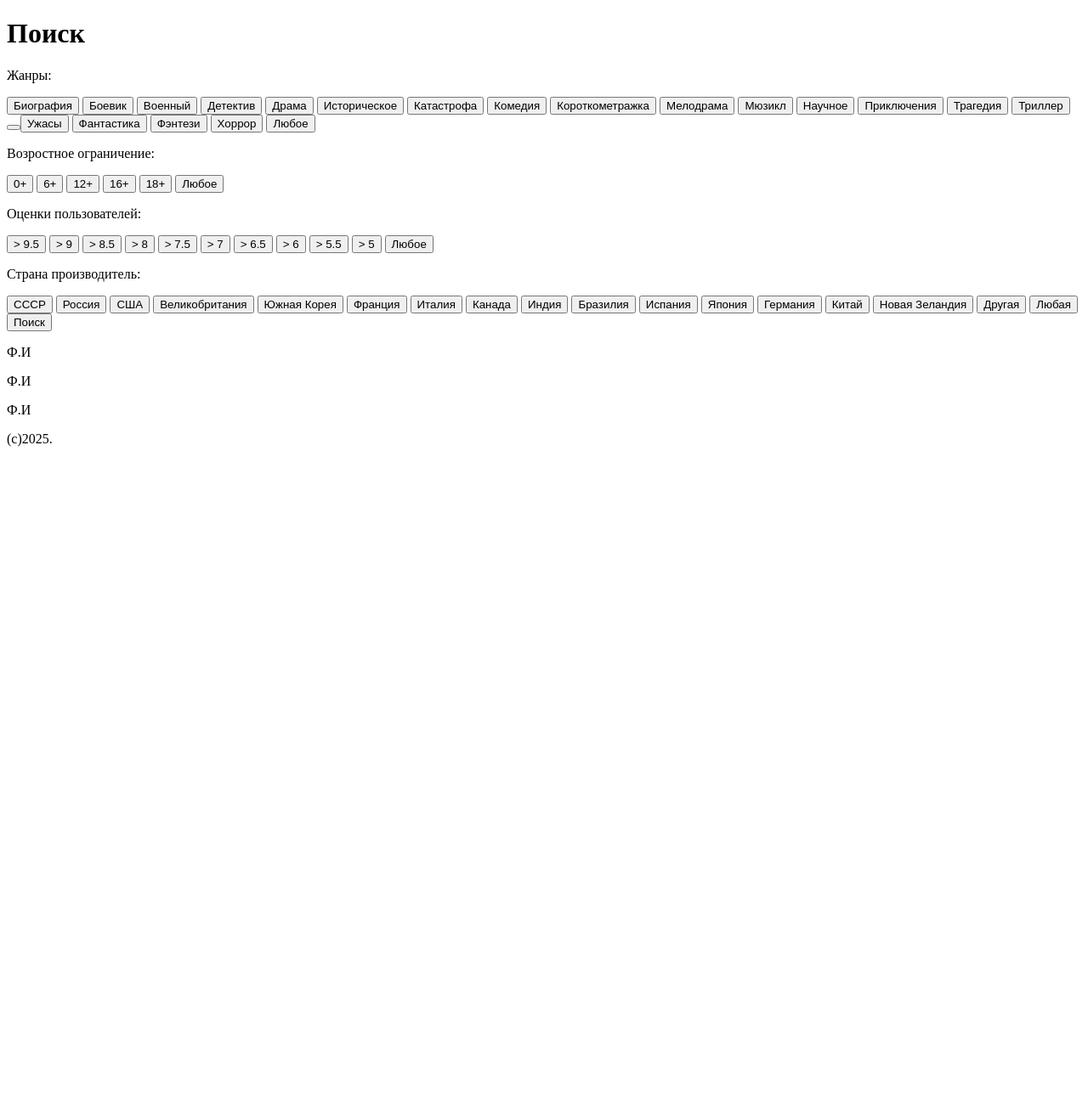
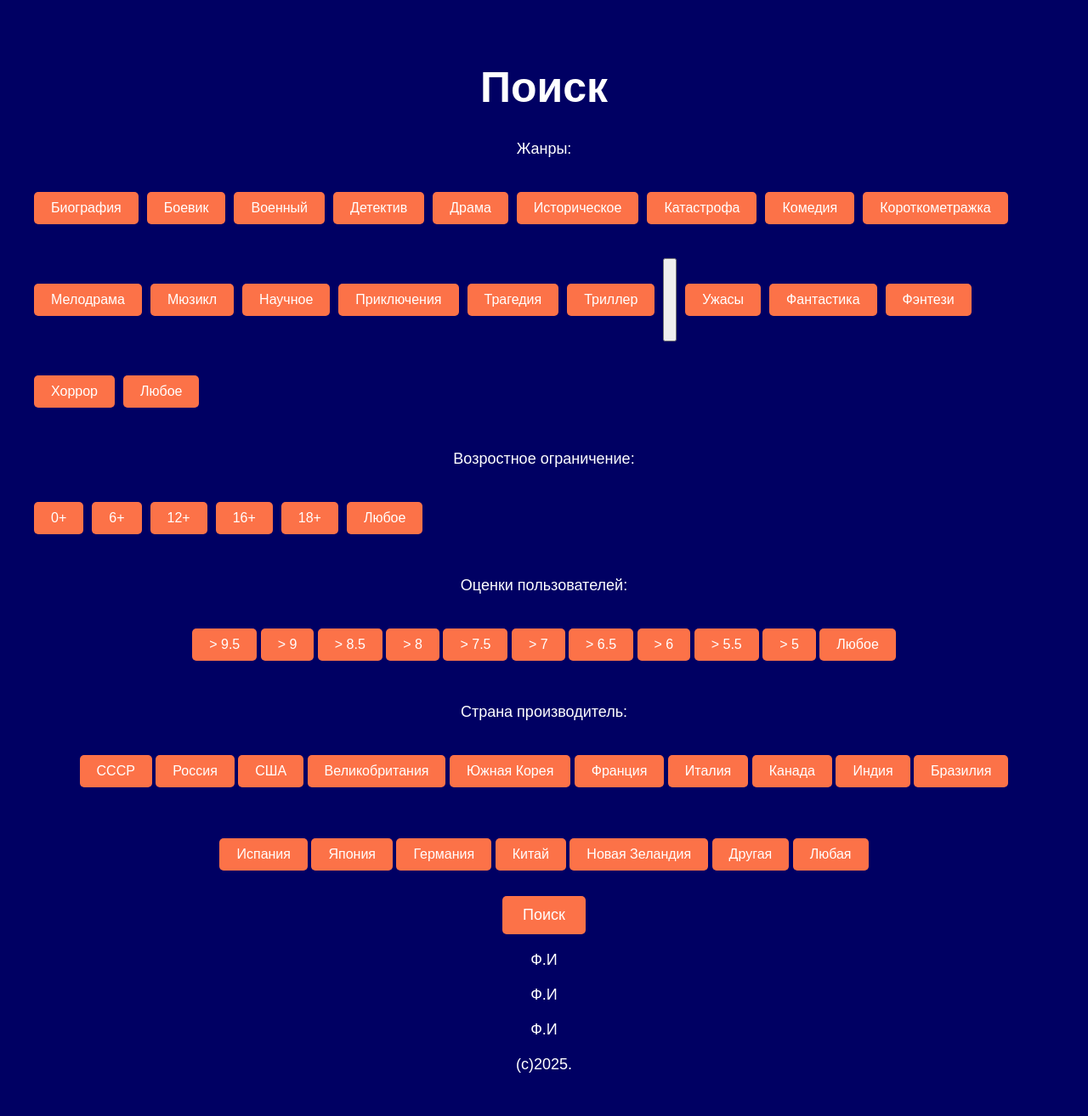
Before and after one commit to miki77i/FlaskWeb, a Flask app: page / in a window 1280 px wide. Shown: the whole page at 85% size. Before the commit the page ends 526 px from the top, so only its background shows below. Run offline with Flask 3, Linux system fonts and the light colour scheme.

Commit message:
add style

```diff
--- a/templates/s1.html
+++ b/templates/s1.html
@@ -103,4 +103,72 @@
 
         <script src="{{ url_for('static', filename='Script.js') }}"></script>
     </body>
+
+    <style>
+        body {
+            font-family: Pangolin, sans-serif;
+            background-color: #000063;;
+            text-align: center;
+            margin: 20px;
+            padding: 20px;
+        }
+
+        h1 {
+            color: #ffffff;
+            text-align: center;
+            font-size: 50px;
+        }
+
+        p {
+            color: #ffffff;
+            font-size: 18px;
+            margin-top: 20px;
+            margin-bottom: 10px;
+            text-align: center;
+            size: 30px;
+        }
+
+        .choice1, .choice2 {
+            display: flex;
+            flex-wrap: wrap;
+            gap: 10px;
+            margin-bottom: 20px;
+            text-align: center;
+        }
+
+        .criteria {
+            font-family: Pangolin, sans-serif;
+            padding: 10px 20px;
+            border: none;
+            border-radius: 5px;
+            background-color: #fc7248;
+            color: #ffffff;
+            cursor: pointer;
+            font-size: 16px;
+            text-align: center;
+            margin-top: 30px;
+            margin-bottom: 30px;
+        }
+
+        .criteria.active {
+            background-color: #d33100;
+            color: #ffffff;
+        }
+
+        .search {
+            text-align: center;
+            margin-bottom: 20px;
+        }
+
+        .search-button {
+            padding: 12px 24px;
+            font-size: 18px;
+            border: none;
+            border-radius: 5px;
+            background-color: #fc7248;
+            color: white;
+            cursor: pointer;
+        }
+
+    </style>
 </html>
```
